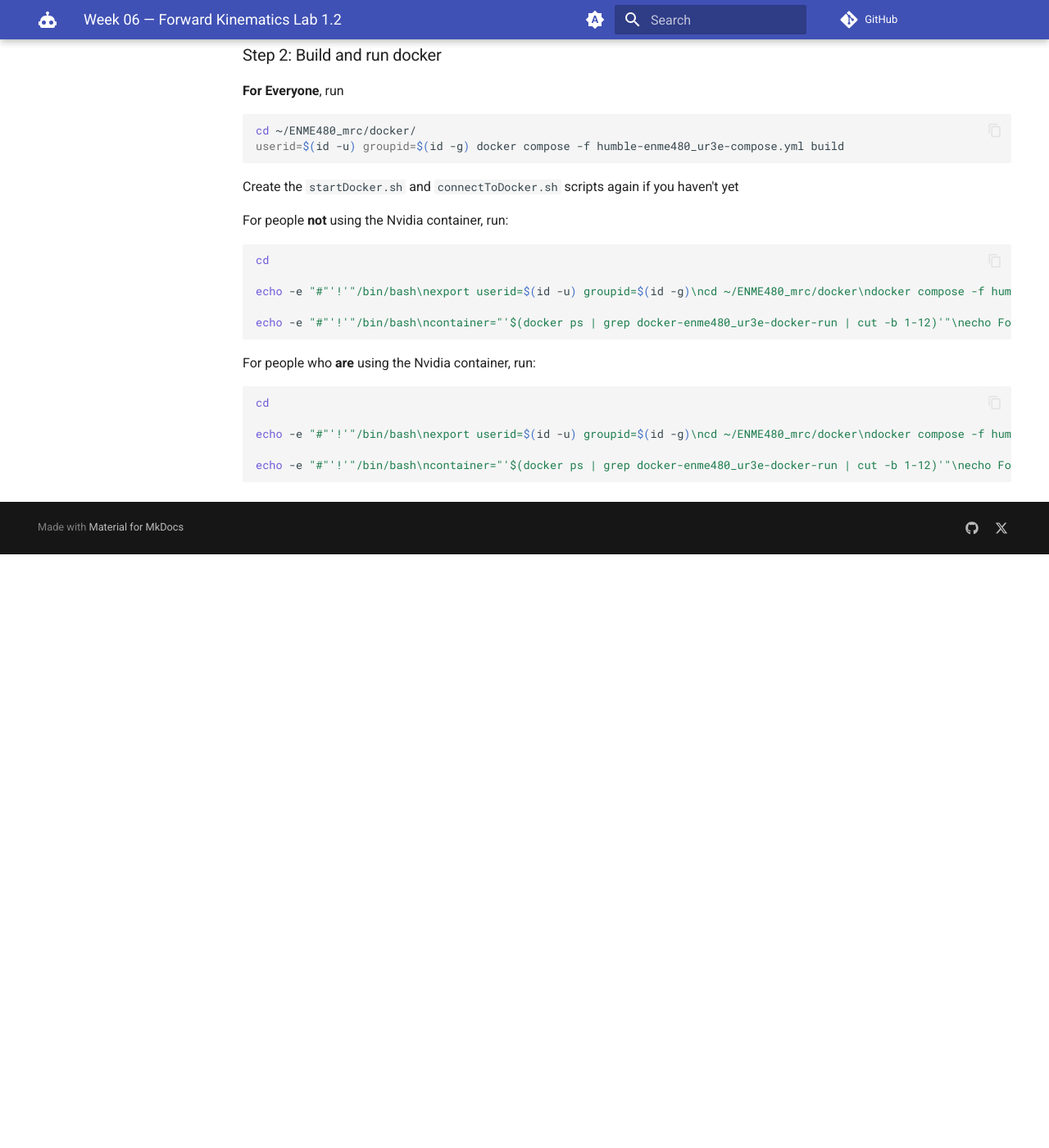
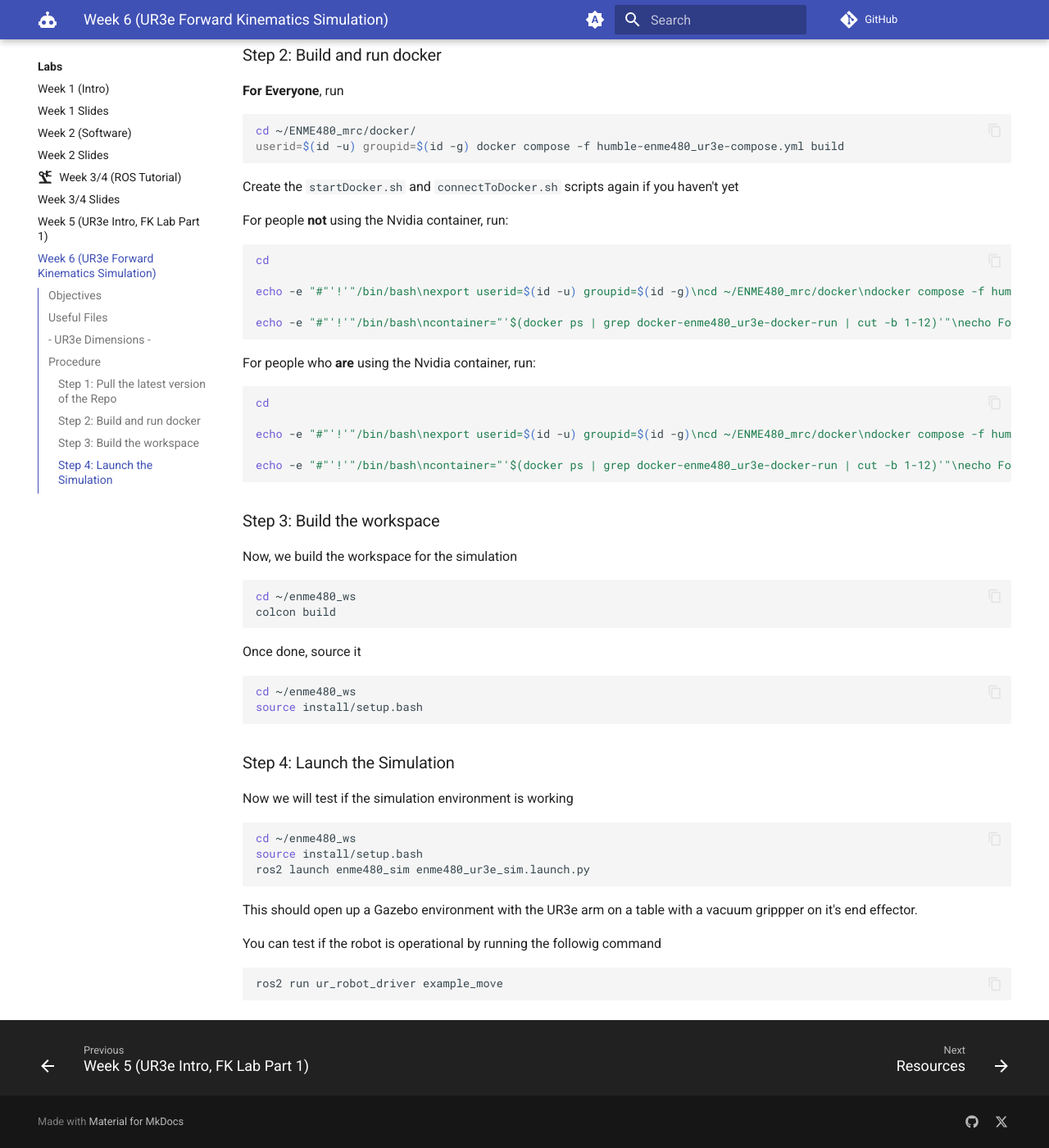
Before and after one commit to ENME480/enme480.github.io, an MkDocs documentation site: the page built from docs/labs/week-06.md, in a window 1280 px wide and 1400 px high, scrolled down 1202 px. Shown: the whole window at 82% size. Built offline with MkDocs 1.6.1 and Material for MkDocs 9.7.7, drawn with Linux system fonts in a browser that asks for light colours; plug-ins that fetch from the network failed and are left out; comment, search, counter and statistics services are not loaded; the version menu is left out; before the commit the page ends 1878 px from its top, so only the background shows below that.

Commit message:
added more details for week 6

````diff
--- a/docs/labs/week-06.md
+++ b/docs/labs/week-06.md
@@ -74,3 +74,37 @@ echo -e "#"'!'"/bin/bash\nexport userid=$(id -u) groupid=$(id -g)\ncd ~/ENME480_
 
 echo -e "#"'!'"/bin/bash\ncontainer="'$(docker ps | grep docker-enme480_ur3e-docker-run | cut -b 1-12)'"\necho Found running container "'$container'". Connecting...\ndocker exec -ti "'$container'" bash" > connectToDocker.sh
 ```
+
+### Step 3: Build the workspace
+
+Now, we build the workspace for the simulation
+
+```bash
+cd ~/enme480_ws
+colcon build
+```
+
+Once done, source it
+
+```bash
+cd ~/enme480_ws
+source install/setup.bash
+```
+
+### Step 4: Launch the Simulation
+
+Now we will test if the simulation environment is working
+
+```bash
+cd ~/enme480_ws
+source install/setup.bash
+ros2 launch enme480_sim enme480_ur3e_sim.launch.py
+```
+
+This should open up a Gazebo environment with the UR3e arm on a table with a vacuum grippper on it's end effector.
+
+You can test if the robot is operational by running the followig command
+
+```bash
+ros2 run ur_robot_driver example_move
+```
--- a/mkdocs.yml
+++ b/mkdocs.yml
@@ -94,6 +94,7 @@ nav:
       - Week 3/4 (ROS Tutorial): labs/week-03.md
       - Week 3/4 Slides: labs/week-3-slides.pptx
       - Week 5 (UR3e Intro, FK Lab Part 1): labs/week-05.md
+      - Week 6 (UR3e Forward Kinematics Simulation): labs/week-06.md
 
   - Resources: resources.md
   - Wiki:
````
